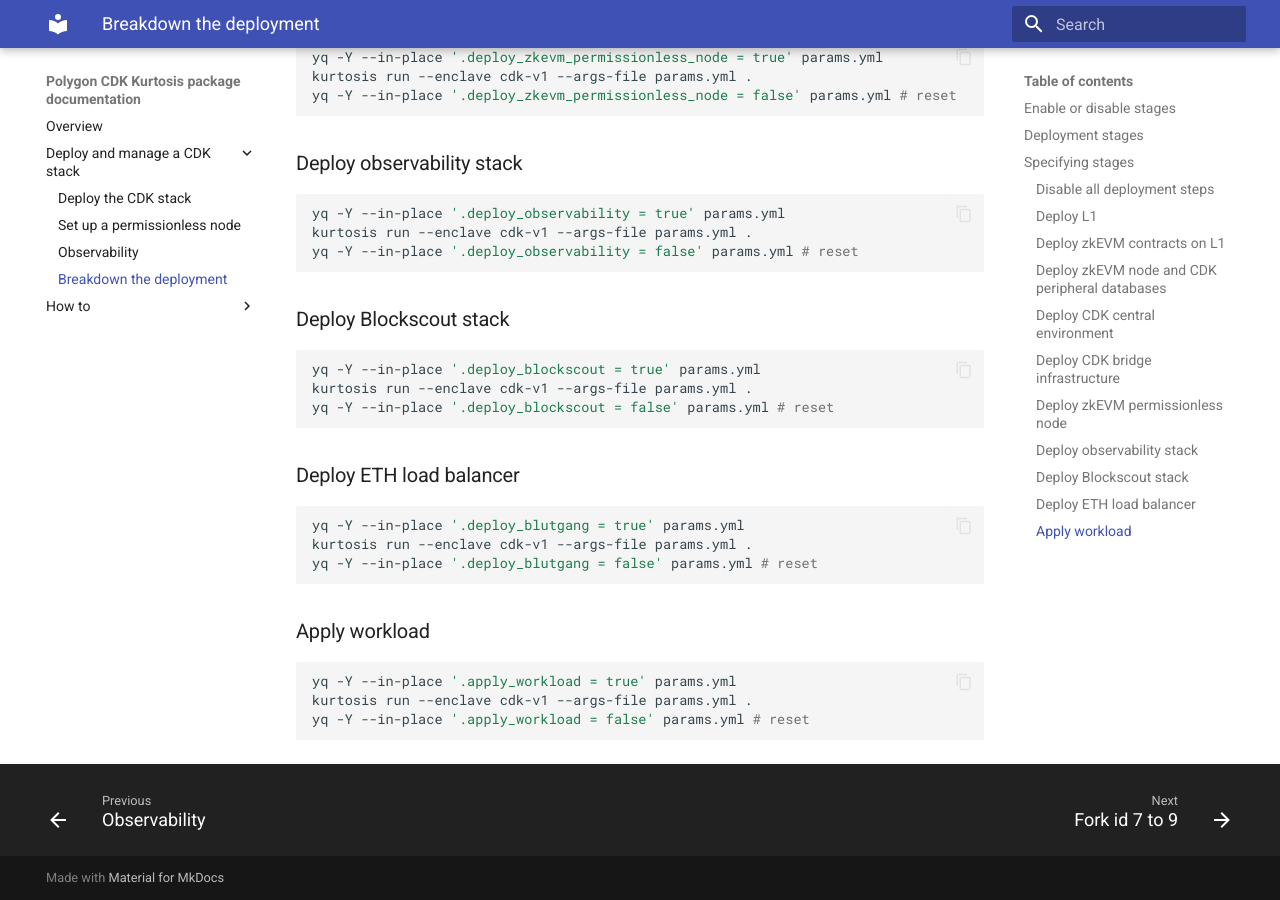
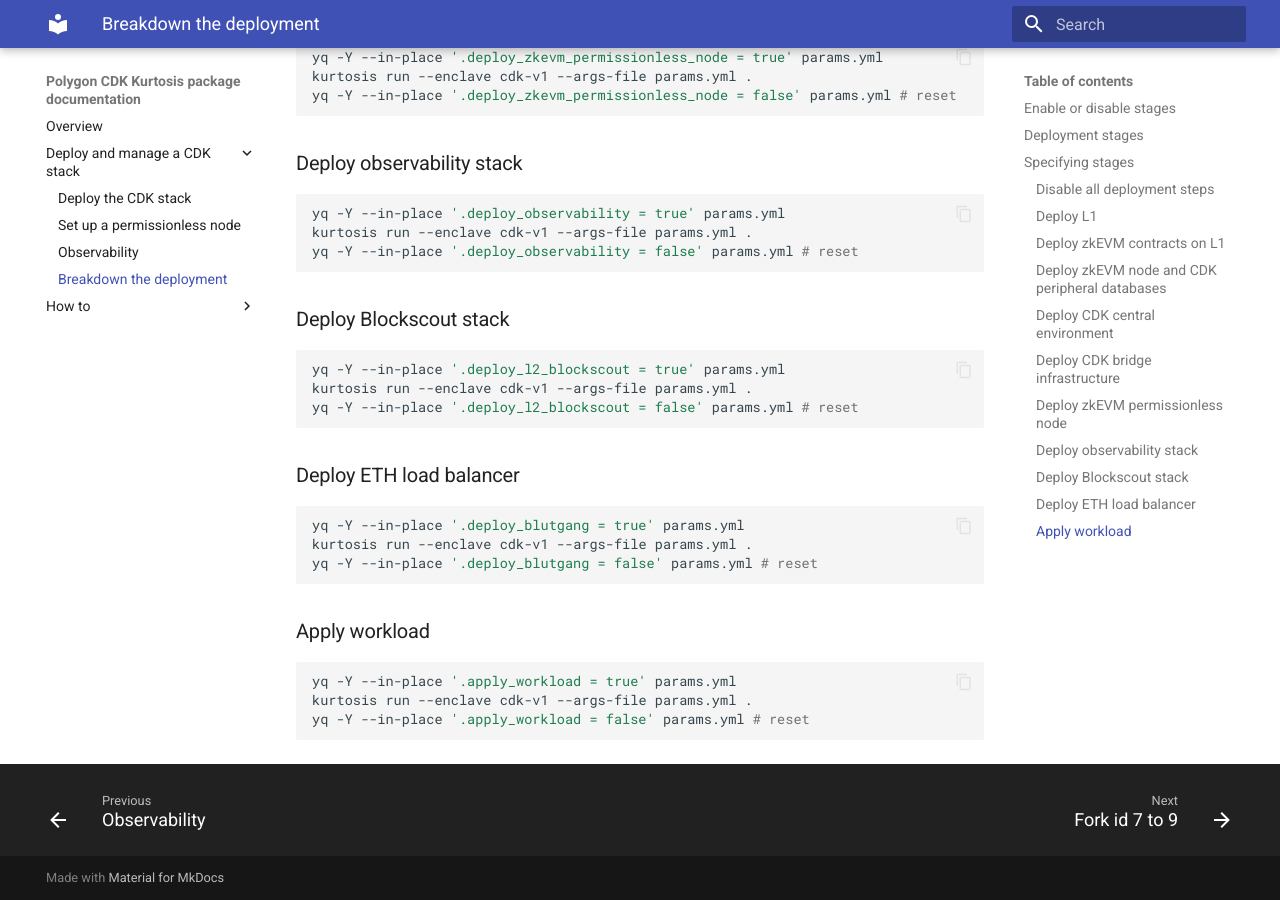
Before and after one commit to 0xPolygon/kurtosis-cdk, an MkDocs documentation site: the page built from docs/quickstart/breakdown-deployment.md, in a window 1280 px wide and 900 px high, scrolled down 2110 px. Built offline with MkDocs 1.6.1 and Material for MkDocs 9.7.7, drawn with Linux system fonts in a browser that asks for light colours.

````diff
--- a/docs/quickstart/breakdown-deployment.md
+++ b/docs/quickstart/breakdown-deployment.md
@@ -99,9 +99,9 @@ yq -Y --in-place '.deploy_observability = false' params.yml # reset
 ### Deploy Blockscout stack
 
 ```sh
-yq -Y --in-place '.deploy_blockscout = true' params.yml
+yq -Y --in-place '.deploy_l2_blockscout = true' params.yml
 kurtosis run --enclave cdk-v1 --args-file params.yml .
-yq -Y --in-place '.deploy_blockscout = false' params.yml # reset
+yq -Y --in-place '.deploy_l2_blockscout = false' params.yml # reset
 ```
 
 ### Deploy ETH load balancer
--- a/params.yml
+++ b/params.yml
@@ -24,7 +24,7 @@ deploy_zkevm_permissionless_node: false
 deploy_observability: true
 
 # Deploy Blockscout stack.
-deploy_blockscout: false
+deploy_l2_blockscout: false
 
 # Deploy eth load balancer.
 deploy_blutgang: false
````
Also changed, not shown: 2 other files.
